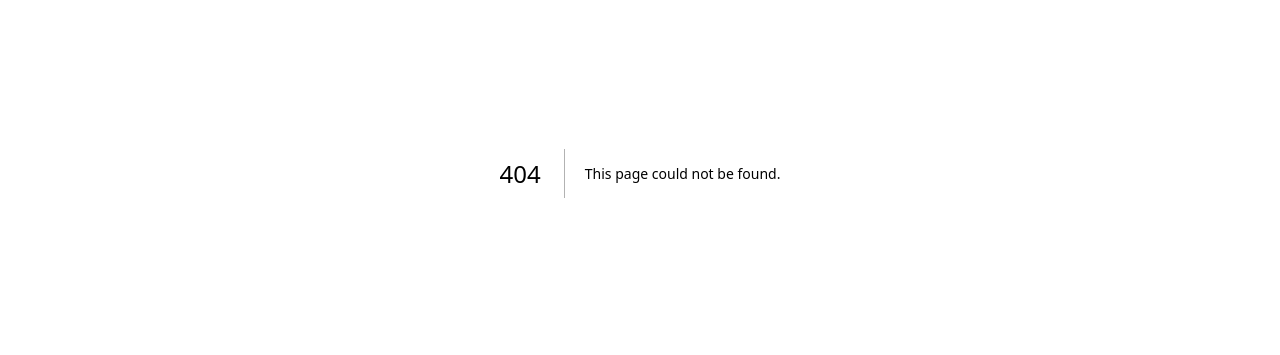
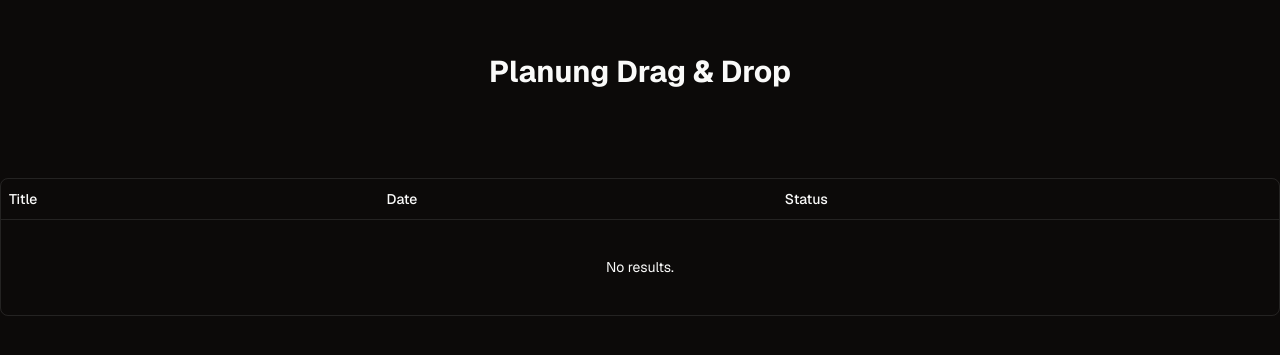
Before and after one commit to KirishanthRajaraj/Semester-Planner, a Next.js app in the folder semester-planner/: page /overview in a window 1280 px wide. Before the commit this address had no page. Shown: the part 227-582 px from the top of the page. Built offline with nearby package versions, Linux system fonts and the light colour scheme.

Commit message:
added basic task table to overview page

```diff
--- /dev/null
+++ b/semester-planner/app/overview/page.tsx
@@ -0,0 +1,17 @@
+"use client"
+import { TasksTable } from "@/components/TasksTable";
+import { TaskItem } from "@/interfaces/taskItem";
+import { useTaskStore } from "@/store/taskStore";
+
+
+export default function Overview() {
+
+    const tasks = useTaskStore((state) => state.tasks);
+
+    return (
+        <>
+            <h1 className="text-3xl font-bold mb-12 mt-16">Planung Drag & Drop</h1>
+            <TasksTable />
+        </>
+    );
+}
--- /dev/null
+++ b/semester-planner/components/TasksTable.tsx
@@ -0,0 +1,48 @@
+import {
+  ColumnDef,
+  flexRender,
+  getCoreRowModel,
+  useReactTable,
+} from "@tanstack/react-table"
+import {
+  Table,
+  TableBody,
+  TableCell,
+  TableHead,
+  TableHeader,
+  TableRow,
+} from "@/components/ui/table"
+import { useTaskStore } from "@/store/taskStore";
+import { TaskItem } from "@/interfaces/taskItem";
+import { DataTable } from "./ui/datatable";
+
+interface DataTableProps<TData, TValue> {
+  columns: ColumnDef<TData, TValue>[]
+  data: TData[]
+}
+
+export function TasksTable() {
+  const tasks = useTaskStore((state) => state.tasks);
+  const columns: ColumnDef<TaskItem>[] = [
+    {
+      accessorKey: "title",
+      header: "Title",
+    },
+    {
+      accessorKey: "date",
+      header: "Date",
+      cell: ({ row }) => row.original.date?.toLocaleDateString("de-CH") ?? "—",
+    },
+    {
+      accessorKey: "status",
+      header: "Status",
+
+    },
+  ]
+
+  return (
+    <div className="container mx-auto py-10">
+      <DataTable columns={columns} data={tasks} />
+    </div>
+  );
+}
--- a/semester-planner/components/sortableTask.tsx
+++ b/semester-planner/components/sortableTask.tsx
@@ -3,7 +3,7 @@ import { useSortable } from "@dnd-kit/react/sortable";
 import { SortableKeyboardPlugin } from "@dnd-kit/dom/sortable";
 import { pointerIntersection } from "@dnd-kit/collision";
 import { Card, CardContent, CardHeader, CardTitle } from "./ui/card";
-import DragDropIcon from "@/app/icons/dndIcon";
+import DragDropIcon from "@/icons/dndIcon";
 import { useTaskStore } from "@/store/taskStore";
 
 export default function SortableTask({ task, index, group }: { task: TaskItem; index: number; group: string }) {
--- /dev/null
+++ b/semester-planner/components/ui/datatable.tsx
@@ -0,0 +1,80 @@
+"use client"
+
+import {
+  ColumnDef,
+  flexRender,
+  getCoreRowModel,
+  useReactTable,
+} from "@tanstack/react-table"
+
+import {
+  Table,
+  TableBody,
+  TableCell,
+  TableHead,
+  TableHeader,
+  TableRow,
+} from "@/components/ui/table"
+
+interface DataTableProps<TData, TValue> {
+  columns: ColumnDef<TData, TValue>[]
+  data: TData[]
+}
+
+export function DataTable<TData, TValue>({
+  columns,
+  data,
+}: DataTableProps<TData, TValue>) {
+  const table = useReactTable({
+    data,
+    columns,
+    getCoreRowModel: getCoreRowModel(),
+  })
+
+  return (
+    <div className="overflow-hidden rounded-md border">
+      <Table>
+        <TableHeader>
+          {table.getHeaderGroups().map((headerGroup) => (
+            <TableRow key={headerGroup.id}>
+              {headerGroup.headers.map((header) => {
+                return (
+                  <TableHead key={header.id}>
+                    {header.isPlaceholder
+                      ? null
+                      : flexRender(
+                          header.column.columnDef.header,
+                          header.getContext()
+                        )}
+                  </TableHead>
+                )
+              })}
+            </TableRow>
+          ))}
+        </TableHeader>
+        <TableBody>
+          {table.getRowModel().rows?.length ? (
+            table.getRowModel().rows.map((row) => (
+              <TableRow
+                key={row.id}
+                data-state={row.getIsSelected() && "selected"}
+              >
+                {row.getVisibleCells().map((cell) => (
+                  <TableCell key={cell.id}>
+                    {flexRender(cell.column.columnDef.cell, cell.getContext())}
+                  </TableCell>
+                ))}
+              </TableRow>
+            ))
+          ) : (
+            <TableRow>
+              <TableCell colSpan={columns.length} className="h-24 text-center">
+                No results.
+              </TableCell>
+            </TableRow>
+          )}
+        </TableBody>
+      </Table>
+    </div>
+  )
+}
--- /dev/null
+++ b/semester-planner/components/ui/table.tsx
@@ -0,0 +1,116 @@
+"use client"
+
+import * as React from "react"
+
+import { cn } from "@/lib/utils"
+
+function Table({ className, ...props }: React.ComponentProps<"table">) {
+  return (
+    <div
+      data-slot="table-container"
+      className="relative w-full overflow-x-auto"
+    >
+      <table
+        data-slot="table"
+        className={cn("w-full caption-bottom text-sm", className)}
+        {...props}
+      />
+    </div>
+  )
+}
+
+function TableHeader({ className, ...props }: React.ComponentProps<"thead">) {
+  return (
+    <thead
+      data-slot="table-header"
+      className={cn("[&_tr]:border-b", className)}
+      {...props}
+    />
+  )
+}
+
+function TableBody({ className, ...props }: React.ComponentProps<"tbody">) {
+  return (
+    <tbody
+      data-slot="table-body"
+      className={cn("[&_tr:last-child]:border-0", className)}
+      {...props}
+    />
+  )
+}
+
+function TableFooter({ className, ...props }: React.ComponentProps<"tfoot">) {
+  return (
+    <tfoot
+      data-slot="table-footer"
+      className={cn(
+        "border-t bg-muted/50 font-medium [&>tr]:last:border-b-0",
+        className
+      )}
+      {...props}
+    />
+  )
+}
+
+function TableRow({ className, ...props }: React.ComponentProps<"tr">) {
+  return (
+    <tr
+      data-slot="table-row"
+      className={cn(
+        "border-b transition-colors hover:bg-muted/50 has-aria-expanded:bg-muted/50 data-[state=selected]:bg-muted",
+        className
+      )}
+      {...props}
+    />
+  )
+}
+
+function TableHead({ className, ...props }: React.ComponentProps<"th">) {
+  return (
+    <th
+      data-slot="table-head"
+      className={cn(
+        "h-10 px-2 text-left align-middle font-medium whitespace-nowrap text-foreground [&:has([role=checkbox])]:pr-0",
+        className
+      )}
+      {...props}
+    />
+  )
+}
+
+function TableCell({ className, ...props }: React.ComponentProps<"td">) {
+  return (
+    <td
+      data-slot="table-cell"
+      className={cn(
+        "p-2 align-middle whitespace-nowrap [&:has([role=checkbox])]:pr-0",
+        className
+      )}
+      {...props}
+    />
+  )
+}
+
+function TableCaption({
+  className,
+  ...props
+}: React.ComponentProps<"caption">) {
+  return (
+    <caption
+      data-slot="table-caption"
+      className={cn("mt-4 text-sm text-muted-foreground", className)}
+      {...props}
+    />
+  )
+}
+
+export {
+  Table,
+  TableHeader,
+  TableBody,
+  TableFooter,
+  TableHead,
+  TableRow,
+  TableCell,
+  TableCaption,
+}
--- a/semester-planner/package.json
+++ b/semester-planner/package.json
@@ -17,6 +17,7 @@
     "@dnd-kit/abstract": "^0.5.0",
     "@dnd-kit/helpers": "^0.5.0",
     "@dnd-kit/react": "^0.5.0",
+    "@tanstack/react-table": "^8.21.3",
     "@uiw/react-codemirror": "^4.25.11",
     "chrono-node": "^2.10.0",
     "class-variance-authority": "^0.7.1",
```
Also changed, not shown: semester-planner/icons/dndIcon.tsx (renamed from semester-planner/app/icons/dndIcon.tsx), 1 other file (tests, documents, lock files or other folders).
